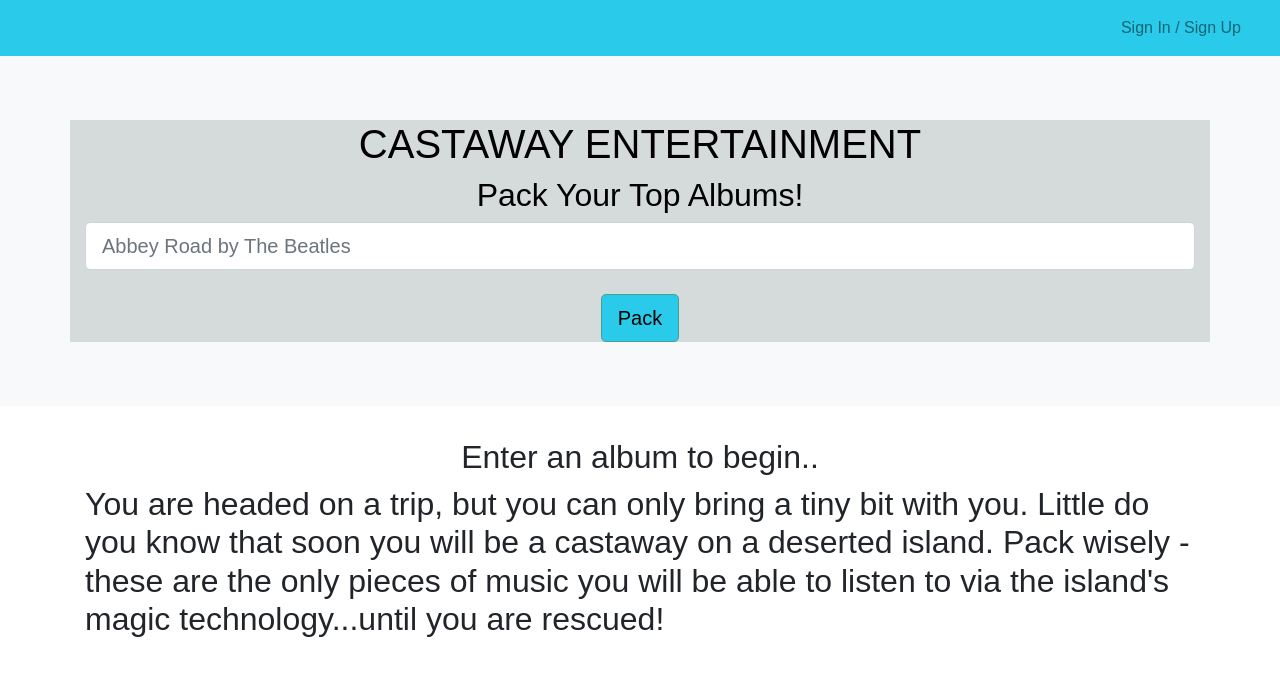
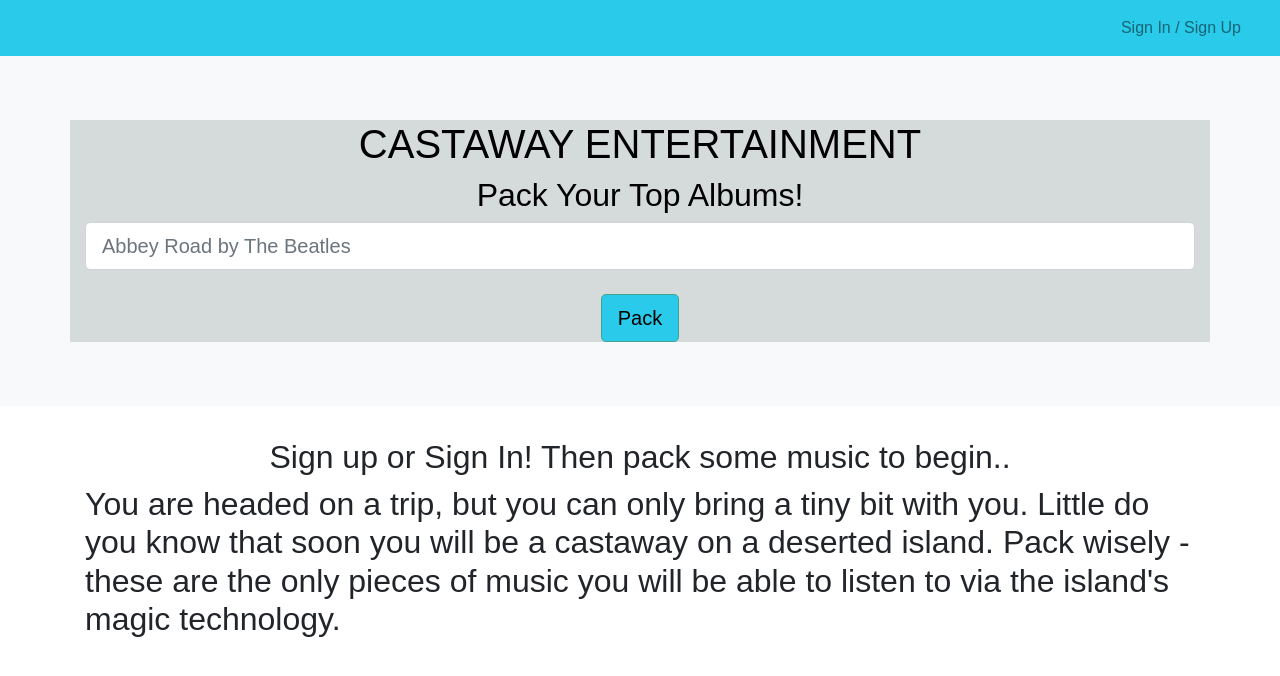
Before and after one commit to stevedev75/castaway-entertainment, a React (Create React App) app in the folder client/: page / in a window 1280 px wide. Shown: the top 676 px of the page. Built offline with nearby package versions, Linux system fonts and the light colour scheme.

Commit message:
make update to searchedalbumsjs

```diff
--- a/client/src/pages/SearchedAlbums.js
+++ b/client/src/pages/SearchedAlbums.js
@@ -131,9 +131,9 @@ const SearchedAlbums = () => {
         <h2 className='text-center'>
           {searchedAlbums.length
             ? `Viewing ${searchedAlbums.length} results:`
-            : 'Enter an album to begin..'}
+            : 'Sign up or Sign In! Then pack some music to begin..'}
         </h2>
-        <h2> You are headed on a trip, but you can only bring a tiny bit with you. Little do you know that soon you will be a castaway on a deserted island. Pack wisely - these are the only pieces of music you will be able to listen to via the island's magic technology...until you are rescued!</h2>
+        <h2> You are headed on a trip, but you can only bring a tiny bit with you. Little do you know that soon you will be a castaway on a deserted island. Pack wisely - these are the only pieces of music you will be able to listen to via the island's magic technology.</h2>
         <CardColumns>
           {searchedAlbums.map((album) => {
             return (
```
